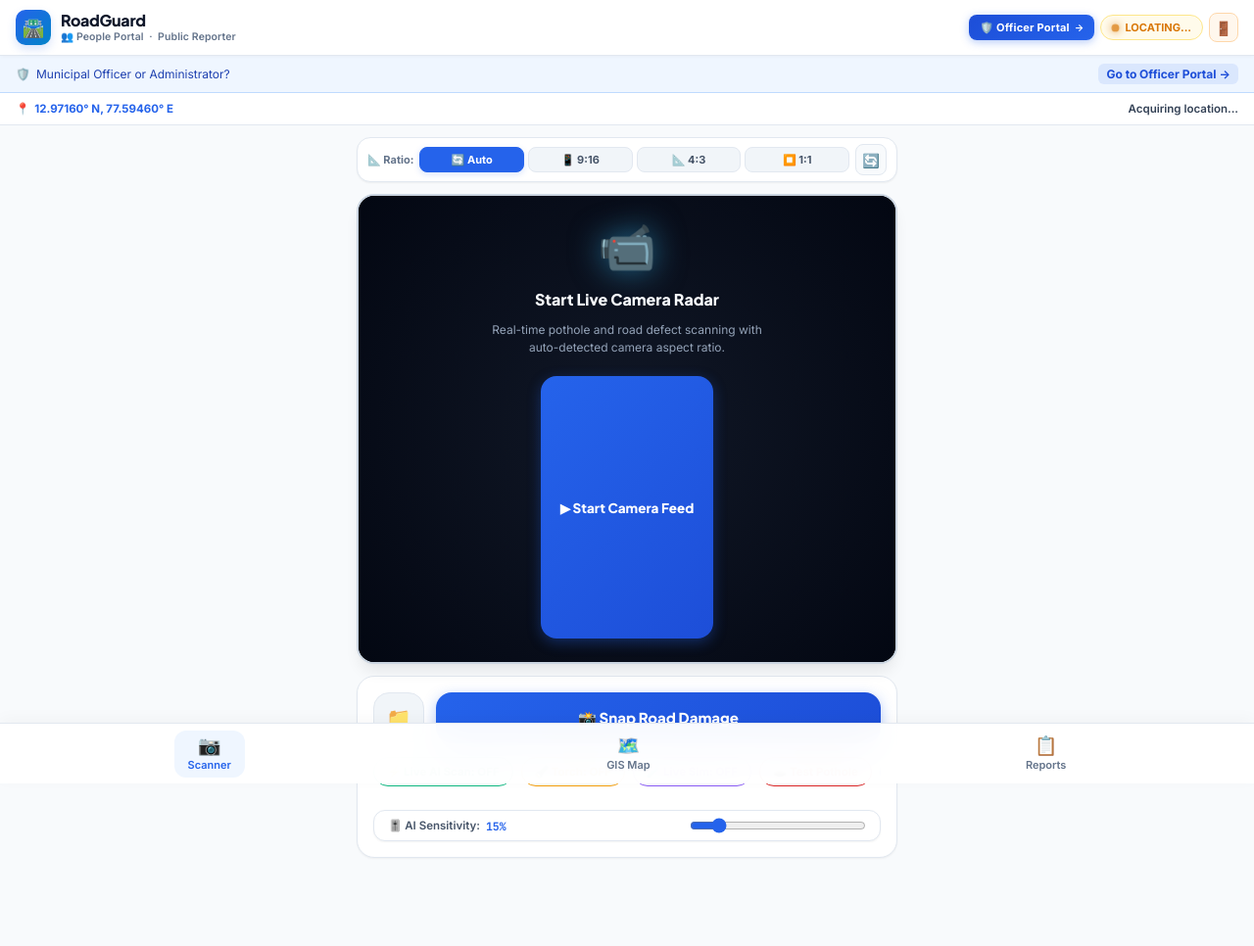
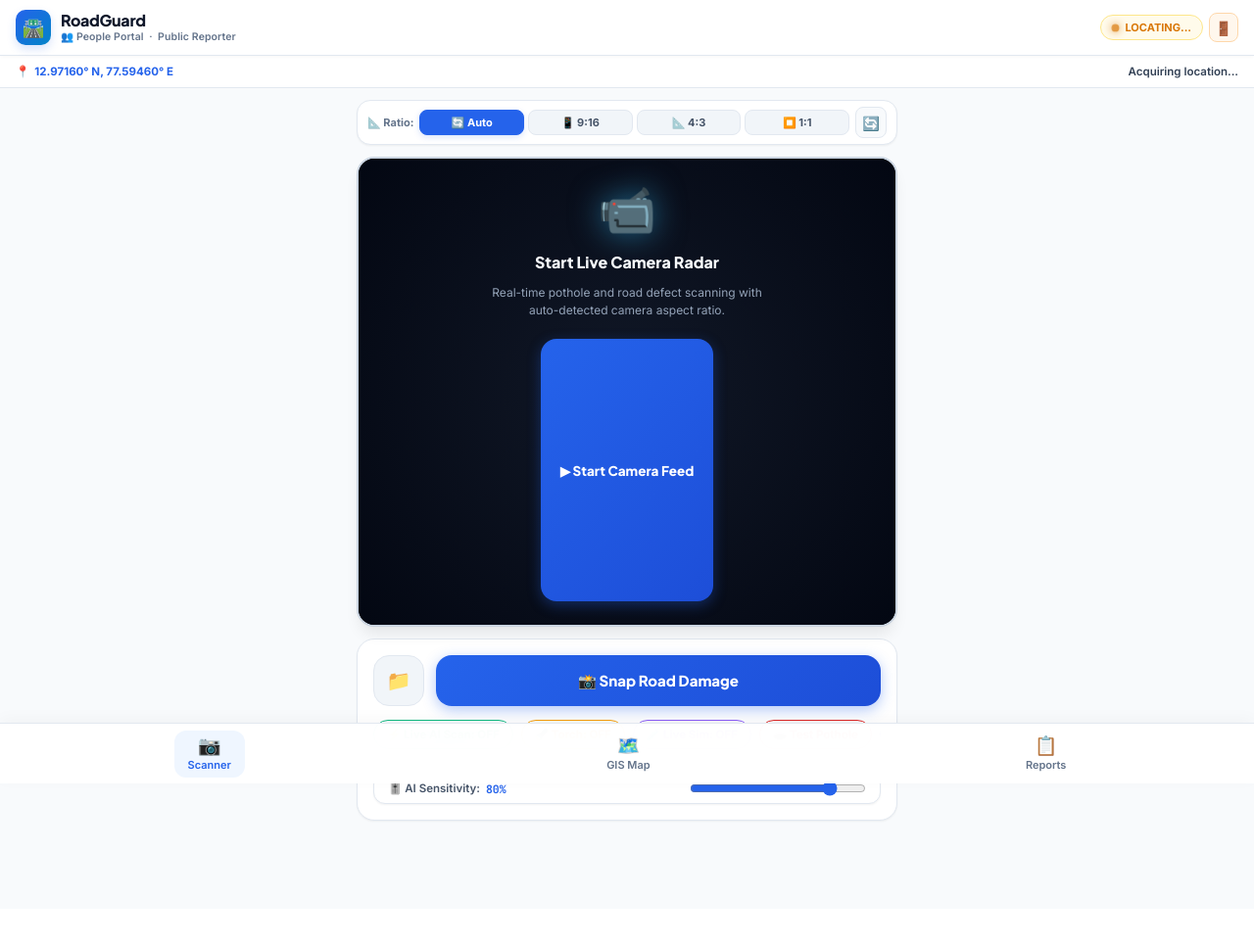
Before and after one commit to Narasima25/roadguard-ai, a Flask app: page /mobile in a window 1280 px wide. Shown: the whole page at 98% size. After the commit the page ends 839 px from the top, so only its background shows below. Run offline with Flask 3, Linux system fonts and the light colour scheme; some libraries are stand-ins or nearby versions.

Commit message:
fix(live): calibrate AI sensitivity threshold, upgrade 480px radar capture, and render bold damage badges

```diff
--- a/server/app.py
+++ b/server/app.py
@@ -362,7 +362,7 @@ def apply_nms(candidates, iou_thresh=0.45):
                 break
         if not overlap:
             raw_cls = cand["raw_cls"]
-            cls_name = raw_cls.replace("_", " ").replace("-", " ").strip().title()
+            cls_name = cand.get("class") or raw_cls.replace("_", " ").replace("-", " ").strip().title()
             kept.append({
                 "class": cls_name,
                 "confidence": cand["confidence"],
@@ -752,8 +752,10 @@ def detect_live_frame():
     if pothole_session is None and crack_session is None:
         load_ai_model()
 
-    conf_val = float(request.form.get("confidence", 0.14))
-    conf_val = max(0.04, min(0.95, conf_val))
+    conf_val = float(request.form.get("confidence", 0.08))
+    # Mobile live camera frames need high responsiveness:
+    # Cap threshold between 0.03 and 0.22 so accidental high threshold never blinds live scanning
+    conf_val = max(0.03, min(0.22, conf_val))
 
     raw_candidates = []
     if pothole_session is not None:
--- a/templates/mobile.html
+++ b/templates/mobile.html
@@ -1111,11 +1111,13 @@
       </div>
     </div>
     <div style="display:flex;align-items:center;gap:6px;flex-shrink:0;">
-      <!-- Portal button redirecting to Officer Page -->
+      {% if current_role in ('officer', 'admin') %}
+      <!-- Portal button redirecting to Officer Page (visible only for authenticated officers) -->
       <a href="/" class="btn-officer-portal" title="Switch to Officer Portal" style="display:inline-flex;align-items:center;gap:5px;padding:6px 11px;border-radius:8px;background:linear-gradient(135deg,#1d4ed8,#2563eb);color:#ffffff;font-size:11px;font-weight:700;text-decoration:none;box-shadow:0 2px 8px rgba(37,99,235,0.35);letter-spacing:0.2px;transition:all 0.2s;" onmouseover="this.style.transform='translateY(-1px)'" onmouseout="this.style.transform='none'">
         <span>🛡️ Officer Portal</span>
         <span style="font-size:10px;">→</span>
       </a>
+      {% endif %}
       <div class="header-status-pill searching" id="header-gps-pill" onclick="openGpsInfoModal()" title="Tap for GPS Diagnostics">
         <span class="pulse-dot"></span>
         <span id="gps-pill-text">ACQUIRING GPS...</span>
@@ -1124,6 +1126,7 @@
     </div>
   </header>
 
+  {% if current_role in ('officer', 'admin') %}
   <!-- Municipal Officer Quick Portal Switch Banner -->
   <div style="background:#eff6ff;border-bottom:1px solid #bfdbfe;padding:8px 16px;display:flex;justify-content:space-between;align-items:center;font-size:12px;color:#1e40af;">
     <div style="display:flex;align-items:center;gap:6px;">
@@ -1135,6 +1138,7 @@
       <span>→</span>
     </a>
   </div>
+  {% endif %}
 
   <!-- Insecure HTTP Remote Warning Banner -->
   <div id="https-warning-banner" style="display:none;background:#fef2f2;border-bottom:1px solid #fecaca;padding:8px 16px;justify-content:space-between;align-items:center;font-size:11.5px;color:#991b1b;">
@@ -1282,9 +1286,9 @@
         <div style="display:flex; align-items:center; justify-content:space-between; gap:10px; background:#ffffff; border:1px solid var(--surface-border); border-radius:12px; padding:7px 14px; margin-top:8px; font-size:11.5px; font-weight:600; color:#475569; box-shadow:var(--shadow-sm);">
           <div style="display:flex; align-items:center; gap:6px; white-space:nowrap;">
             <span>🎚️ AI Sensitivity:</span>
-            <strong id="lbl-conf-val" style="color:var(--primary); font-family:'JetBrains Mono',monospace;">15%</strong>
+            <strong id="lbl-conf-val" style="color:var(--primary); font-family:'JetBrains Mono',monospace;">80%</strong>
           </div>
-          <input type="range" id="conf-slider" min="5" max="80" value="15" step="5" oninput="setConfidenceThreshold(this.value)" style="flex:1; max-width:180px; accent-color:#2563eb; cursor:pointer;" title="Adjust YOLO AI confidence threshold">
+          <input type="range" id="conf-slider" min="10" max="95" value="80" step="5" oninput="setConfidenceThreshold(this.value)" style="flex:1; max-width:180px; accent-color:#2563eb; cursor:pointer;" title="Adjust YOLO AI sensitivity (Higher % detects fainter road defects)">
         </div>
       </div>
 
@@ -2617,15 +2621,19 @@
     simDefectImg.src = '/uploads/pothole_demo.jpg';
     let simToggleIndex = 0;
 
-    // AI Confidence Threshold & Torch State (Default 15% for responsive live camera detection)
-    let currentConfidenceThreshold = 0.15;
+    // AI Confidence Threshold & Torch State (Default 80% sensitivity = 0.07 threshold for responsive live radar)
+    let currentSensitivityPercent = 80;
+    let currentConfidenceThreshold = 0.07;
     let torchActive = false;
 
     function setConfidenceThreshold(val) {
-      currentConfidenceThreshold = parseFloat(val) / 100;
+      currentSensitivityPercent = parseInt(val, 10);
+      // Invert mapping: High sensitivity (80-95%) = low threshold (0.05-0.07) so faint defects are caught
+      // Low sensitivity (10-30%) = higher threshold (0.18-0.22) for strict filtering
+      currentConfidenceThreshold = Math.max(0.04, Math.round((0.24 - (currentSensitivityPercent / 100) * 0.20) * 1000) / 1000);
       const lbl = document.getElementById('lbl-conf-val');
       if (lbl) lbl.innerText = val + '%';
-      showToast(`🎯 AI Sensitivity set to ${val}%`);
+      showToast(`🎯 AI Sensitivity: ${val}% (Threshold: ${Math.round(currentConfidenceThreshold * 100)}%)`);
     }
 
     async function toggleCameraTorch() {
@@ -2723,14 +2731,16 @@
       const frameStart = performance.now();
       try {
         const offCanvas = document.createElement('canvas');
-        offCanvas.width = 256;
-        offCanvas.height = 256;
+        // High resolution 480x480 gives YOLO crisp edge features for small potholes
+        const capDim = 480;
+        offCanvas.width = capDim;
+        offCanvas.height = capDim;
         const ctx = offCanvas.getContext('2d');
 
         if (simulateLiveDefectActive) {
           const srcImg = (simFeedImg && simFeedImg.complete && simFeedImg.naturalWidth > 0) ? simFeedImg : simDefectImg;
           if (srcImg && srcImg.naturalWidth > 0) {
-            ctx.drawImage(srcImg, 0, 0, 256, 256);
+            ctx.drawImage(srcImg, 0, 0, capDim, capDim);
           } else {
             liveAiBusy = false;
             return;
@@ -2748,14 +2758,14 @@
           const cropX = Math.max(0, (vw - cropW) / 2);
           const cropY = Math.max(0, (vh - cropH) / 2);
 
-          ctx.drawImage(video, cropX, cropY, cropW, cropH, 0, 0, 256, 256);
+          ctx.drawImage(video, cropX, cropY, cropW, cropH, 0, 0, capDim, capDim);
         } else {
           liveAiBusy = false;
           return;
         }
 
-        // Quality 0.85 retains high-frequency edge gradients essential for YOLO detection
-        const blob = await new Promise(res => offCanvas.toBlob(res, 'image/jpeg', 0.85));
+        // Quality 0.90 retains crisp edge gradients essential for YOLO detection
+        const blob = await new Promise(res => offCanvas.toBlob(res, 'image/jpeg', 0.90));
         if (!blob || !liveAiActive) {
           liveAiBusy = false;
           return;
@@ -2884,72 +2894,85 @@
 
       detections.forEach(d => {
         const [nx1, ny1, nx2, ny2] = d.box;
-        const x1 = nx1 * canvas.width;
-        const y1 = ny1 * canvas.height;
-        const w = (nx2 - nx1) * canvas.width;
-        const h = (ny2 - ny1) * canvas.height;
+        const x1 = Math.max(0, Math.min(canvas.width, nx1 * canvas.width));
+        const y1 = Math.max(0, Math.min(canvas.height, ny1 * canvas.height));
+        const w = Math.max(20, Math.min(canvas.width - x1, (nx2 - nx1) * canvas.width));
+        const h = Math.max(20, Math.min(canvas.height - y1, (ny2 - ny1) * canvas.height));
 
         let strokeColor = '#38bdf8';
-        let fillColor = 'rgba(56, 189, 248, 0.18)';
+        let fillColor = 'rgba(56, 189, 248, 0.22)';
+        let badgeBg = '#0284c7';
+        let icon = '⚠️';
         const cLow = ((d.class || '') + ' ' + (d.raw_cls || '')).toLowerCase();
 
         if (cLow.includes('pothole') || cLow.includes('hole')) {
           strokeColor = '#ef4444'; // Red: Pothole
-          fillColor = 'rgba(239, 68, 68, 0.22)';
+          fillColor = 'rgba(239, 68, 68, 0.28)';
+          badgeBg = '#dc2626';
+          icon = '🕳️';
         } else if (cLow.includes('alligator')) {
           strokeColor = '#f97316'; // Orange: Alligator structural fatigue
-          fillColor = 'rgba(249, 115, 22, 0.22)';
+          fillColor = 'rgba(249, 115, 22, 0.26)';
+          badgeBg = '#ea580c';
+          icon = '⚡';
         } else if (cLow.includes('transverse') || cLow.includes('longitudinal') || cLow.includes('crack')) {
           strokeColor = '#f59e0b'; // Amber: Linear cracks
-          fillColor = 'rgba(245, 158, 11, 0.22)';
-        }
-
+          fillColor = 'rgba(245, 158, 11, 0.26)';
+          badgeBg = '#d97706';
+          icon = '🛣️';
+        }
+
+        // 1. Semi-transparent glowing fill
         ctx.fillStyle = fillColor;
         ctx.fillRect(x1, y1, w, h);
+
+        // 2. High-visibility animated bounding box
         ctx.strokeStyle = strokeColor;
-        ctx.lineWidth = 2.5;
+        ctx.lineWidth = 3;
         ctx.strokeRect(x1, y1, w, h);
 
-        const blen = Math.min(18, w / 3, h / 3);
-        ctx.lineWidth = 3.5;
+        // 3. Crisp corner reticle brackets
+        const blen = Math.min(22, w / 3, h / 3);
+        ctx.lineWidth = 4;
+        ctx.strokeStyle = '#ffffff';
         ctx.beginPath(); ctx.moveTo(x1, y1 + blen); ctx.lineTo(x1, y1); ctx.lineTo(x1 + blen, y1); ctx.stroke();
         ctx.beginPath(); ctx.moveTo(x1 + w - blen, y1); ctx.lineTo(x1 + w); ctx.lineTo(x1 + w, y1 + blen); ctx.stroke();
         ctx.beginPath(); ctx.moveTo(x1, y1 + h - blen); ctx.lineTo(x1, y1 + h); ctx.lineTo(x1 + blen, y1 + h); ctx.stroke();
         ctx.beginPath(); ctx.moveTo(x1 + w - blen, y1 + h); ctx.lineTo(x1 + w, y1 + h); ctx.lineTo(x1 + w, y1 + h - blen); ctx.stroke();
 
-        // Damage Name Label & Confidence Tag (Positioned directly above the bounding box)
+        // 4. Damage Name Label & Confidence Tag
         const rawName = (d.class || d.raw_cls || 'Hazard').toString().replace(/[-_]/g, ' ').trim();
-        const className = rawName.charAt(0).toUpperCase() + rawName.slice(1);
+        const className = (rawName.toLowerCase().includes('pothole') || rawName.toLowerCase().includes('hole')) ? 'Pothole' : (rawName.charAt(0).toUpperCase() + rawName.slice(1));
         const confVal = Math.round((d.confidence || 0) * 100);
-        const tagText = `${className.toUpperCase()} ${confVal}%`;
-
-        ctx.font = 'bold 12px -apple-system, BlinkMacSystemFont, "Segoe UI", Roboto, sans-serif';
+        const tagText = `${icon} ${className.toUpperCase()} ${confVal}%`;
+
+        ctx.font = 'bold 12.5px -apple-system, BlinkMacSystemFont, "Segoe UI", Roboto, sans-serif';
         const tMetrics = ctx.measureText(tagText);
-        const tagW = Math.max(tMetrics.width + 14, 72);
-        const tagH = 22;
+        const tagW = Math.max(tMetrics.width + 16, 88);
+        const tagH = 24;
 
         // Position above box, fallback to inside top if near canvas upper edge
-        const tagX = Math.max(2, Math.min(x1, canvas.width - tagW - 2));
-        const tagY = (y1 >= tagH + 2) ? (y1 - tagH - 2) : (y1 + 2);
+        const tagX = Math.max(4, Math.min(x1, canvas.width - tagW - 4));
+        const tagY = (y1 >= tagH + 4) ? (y1 - tagH - 4) : (y1 + 4);
 
         // Solid background pill with crisp white text
         ctx.save();
-        ctx.shadowColor = 'rgba(0, 0, 0, 0.45)';
-        ctx.shadowBlur = 4;
-        ctx.fillStyle = strokeColor;
+        ctx.shadowColor = 'rgba(0, 0, 0, 0.6)';
+        ctx.shadowBlur = 6;
+        ctx.fillStyle = badgeBg;
         ctx.fillRect(tagX, tagY, tagW, tagH);
 
         // White border for crisp visibility against dark asphalt
         ctx.shadowColor = 'transparent';
         ctx.strokeStyle = '#ffffff';
-        ctx.lineWidth = 1.2;
+        ctx.lineWidth = 1.5;
         ctx.strokeRect(tagX, tagY, tagW, tagH);
 
         // Centered bold white typography
         ctx.fillStyle = '#ffffff';
         ctx.textBaseline = 'middle';
         ctx.textAlign = 'center';
-        ctx.fillText(tagText, tagX + (tagW / 2), tagY + (tagH / 2));
+        ctx.fillText(tagText, tagX + (tagW / 2), tagY + (tagH / 2) + 0.5);
         ctx.restore();
       });
     }
```
